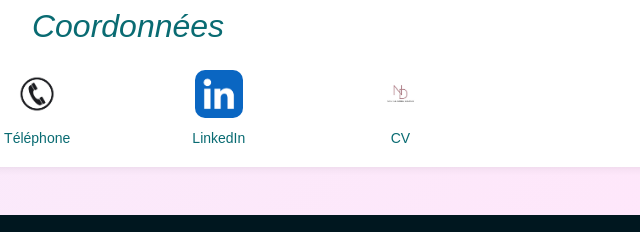
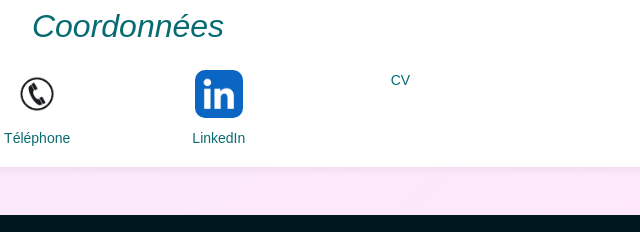
Before and after one commit to nourd8/djeriou-nourelhouda-eportfolio, a plain HTML site: page index.html in a window 1280 px wide. Shown: the part 4079-4311 px from the top of the page, 512-1152 px from the left. Drawn offline with nearby package versions, Linux system fonts and the light colour scheme.

Commit message:
Add files via upload

```diff
--- a/index.html
+++ b/index.html
@@ -1393,7 +1393,6 @@ Ces compétences me serviront à nouveau au S5 et S6, lors de ma dernière anné
 
             </div>
             <div class="col-md-2 contact-item">
-                <img src="image/design.jpg" alt="CV">
                 <h5><a href="image/CV_DJERIOU.pdf" target="_blank">CV</a></h5>
 
             </div>
```
